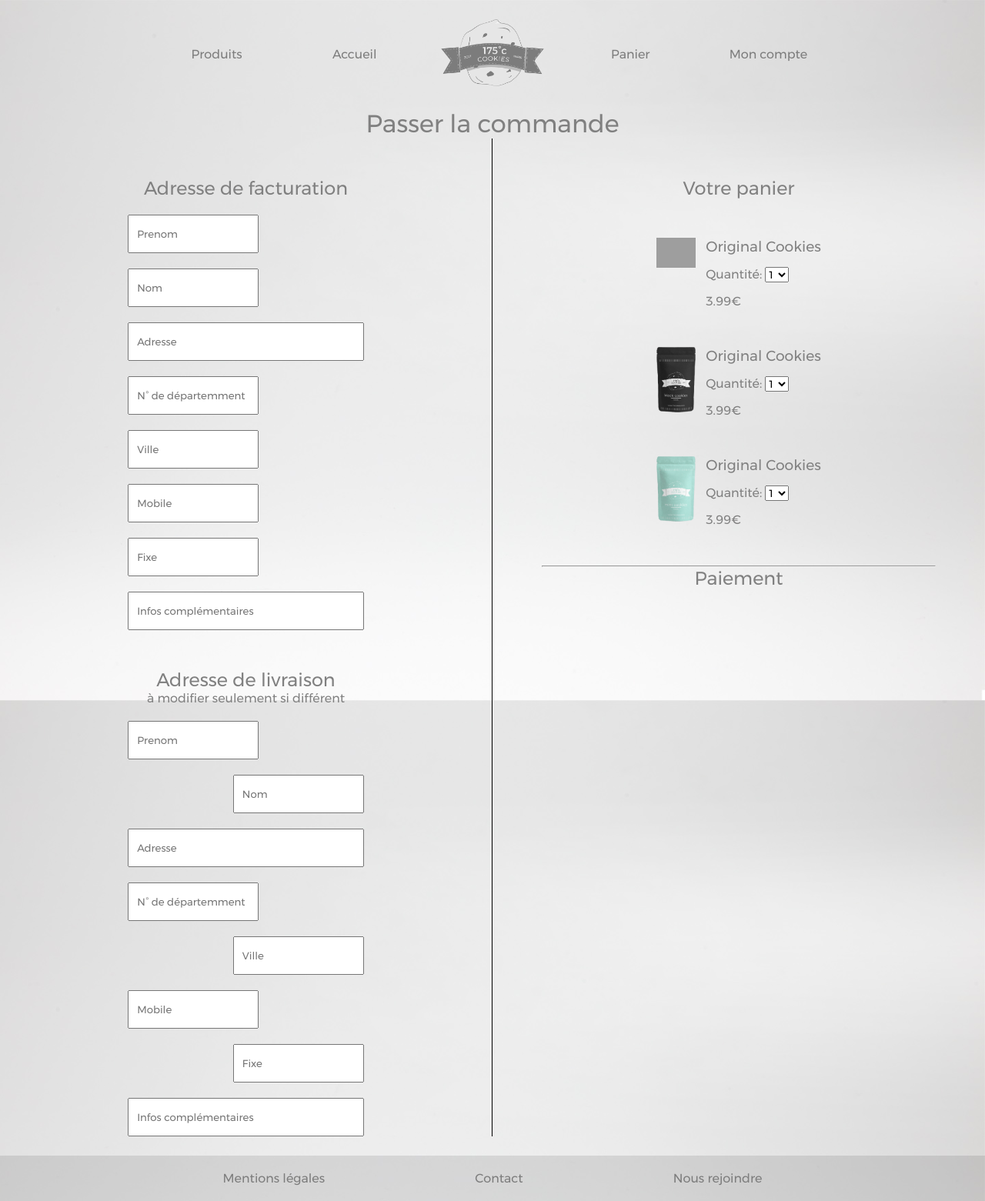
After one commit to UlysseHall/175cookies, a PHP site: page /paiement.php in a window 1280 px wide. The commit adds this page. Shown: the whole page at 77% size. Run offline with PHP 8.4, Linux system fonts and the light colour scheme; grey boxes are pictures that could not be loaded.

Commit message:
page paiement

```diff
--- a/commande.php
+++ b/commande.php
@@ -24,7 +24,7 @@
 
         <input placeholder="confirmation" type="text" name="" value="">
 
-        <button href="#" type="button" name="button">Créer le compte</button>
+        <button href="#" type="button" name="button"><a href="#">Créer le compte</a></button>
 
       </form>
     </div>
@@ -45,7 +45,7 @@
 
       <input placeholder="mot de passe" type="text" name="" value="">
 
-    <button href="#" type="button" name="button">Se connecter</button>
+    <button href="#" type="button" name="button"><a href="#">Se connecter</a></button>
 
     </form>
 
--- /dev/null
+++ b/paiement.php
@@ -0,0 +1,129 @@
+<?php require("header.php"); ?>
+<link rel="stylesheet" href="public/css/paiement.css">
+
+<div class="item_passer-commande">
+  <h1 class="item_commande">Passer la commande</h1>
+</div>
+
+<div class="flex-container-1">
+
+
+<div class="left">
+  <div class="adresse-facturation">
+    <h2>Adresse de facturation</h2>
+      <form class="" action="" method="post">
+
+      <input class="input-left" placeholder="Prenom" type="text" name="" value="">
+
+      <input placeholder="Nom" type="text" name="" value="">
+
+      <input class="total" placeholder="Adresse" type="text" name="" value="">
+
+      <input class="input-left" placeholder="N° de départemment" type="text" name="" value="">
+
+      <input  placeholder="Ville" type="text" name="" value="">
+
+      <input class="input-left" placeholder="Mobile" type="text" name="" value="">
+
+      <input placeholder="Fixe" type="text" name="" value="">
+
+      <input class="total" placeholder="Infos complémentaires" type="text" name="" value="">
+
+      </form>
+  </div>
+
+  <div class="adresse-livraison">
+    <h2>Adresse de livraison</h2>
+    <h4>à modifier seulement si différent</h4>
+
+    <form class="" action="" method="post">
+
+    <input class="input-left"  placeholder="Prenom" type="text" name="" value="">
+
+    <input class="input-right" placeholder="Nom" type="text" name="" value="">
+
+    <input class="total" placeholder="Adresse" type="text" name="" value="">
+
+    <input class="input-left" placeholder="N° de départemment" type="text" name="" value="">
+
+    <input class="input-right"  placeholder="Ville" type="text" name="" value="">
+
+    <input class="input-left" placeholder="Mobile" type="text" name="" value="">
+
+    <input class="input-right" placeholder="Fixe" type="text" name="" value="">
+
+    <input class="total" placeholder="Infos complémentaires" type="text" name="" value="">
+
+    </form>
+  </div>
+</div>
+
+<div class="right">
+  <div class="panier-produits">
+    <h2>Votre panier</h2>
+
+    <div class="list">
+      <figure>
+        <img class="achat" src="public/img-content/classic.png" alt="cookies">
+      </figure>
+      <div class="description">
+      <h3 class="gout">Original Cookies</h3>
+      <p class="quantite">Quantité:
+      <select>
+        <option>1</option>
+        <option>2</option>
+        <option>3</option>
+        <option>4</option>
+        <option>5</option>
+      </select></p>
+      <p class="prix">3.99€</p>
+    </div>
+    </div>
+
+    <div class="list">
+      <figure>
+        <img class="achat" src="public/img-content/black.png" alt="cookies">
+      </figure>
+      <div class="description">
+      <h3 class="gout">Original Cookies</h3>
+      <p class="quantite">Quantité:
+            <select>
+              <option>1</option>
+              <option>2</option>
+              <option>3</option>
+              <option>4</option>
+              <option>5</option>
+            </select></p>
+      <p class="prix">3.99€</p>
+    </div>
+    </div>
+
+    <div class="list">
+      <figure>
+        <img class="achat" src="public/img-content/mint.png" alt="cookies">
+      </figure>
+      <div class="description">
+      <h3 class="gout">Original Cookies</h3>
+      <p class="quantite">Quantité:
+        <select>
+          <option>1</option>
+          <option>2</option>
+          <option>3</option>
+          <option>4</option>
+          <option>5</option>
+        </select></p>
+      <p class="prix">3.99€</p>
+    </div>
+    </div>
+    <hr>
+
+    <h2>Paiement</h2>
+
+  </div>
+
+
+</div>
+
+</div>
+
+<?php require("footer.php"); ?>
--- a/public/css/commande.css
+++ b/public/css/commande.css
@@ -1,6 +1,10 @@
 body {
   background-image: url('../img-layout/bg-grey.jpg');
   color: #808080;
+}
+a {
+  color: #808080;
+  text-decoration: none;
 }
 
 /*----------------PLACEMENT--------------*/
@@ -19,6 +23,7 @@ body {
 }
 .right {
   width: 50%;
+  margin-top: 45px;
 }
 hr {
   display: none;
--- /dev/null
+++ b/public/css/paiement.css
@@ -0,0 +1,96 @@
+body {
+  color: #808080;
+}
+
+/*-----------Passer Commande---------------*/
+.item_passer-commande {
+  width: 100%;
+  text-align: center;
+}
+.flex-container-1 {
+  display: flex;
+}
+.left {
+  width: 50%;
+  border-right: 1px solid black;
+}
+.right {
+  width: 50%;
+}
+.adresse-facturation {
+  display: flex;
+  justify-content: center;
+  flex-direction: column;
+  align-items: center;
+  margin-top: 50px;
+
+}
+
+.adresse-livraison {
+  display: flex;
+  justify-content: center;
+  flex-direction: column;
+  align-items: center;
+  margin-top: 50px;
+}
+form {
+  display: flex;
+  width: 48%;
+  flex-wrap: wrap;
+}
+input {
+  width: 170px;
+  display: flex;
+  justify-content: center;
+  margin-top: 20px;
+  height: 50px;
+  padding: 0 10px 0 10px;
+}
+input.input-right {
+  margin-left: auto;
+}
+input.input-left {
+  margin-right: auto;
+}
+input.total {
+  width: 100%;
+}
+
+
+/*----------------RIGHT-----------*/
+.panier-produits  {
+  display: flex;
+  justify-content: center;
+  flex-direction: column;
+  width: 100%;
+  align-items: center;
+  margin-top: 50px;
+
+}
+.list {
+  width: 50%;
+  flex-wrap: wrap;
+  display: flex;
+  justify-content: center;
+  margin-top: 50px;
+}
+figure {
+  width: 20%;
+}
+img {
+  width: 80%;
+}
+.quantite {
+  margin-top: 15px;
+}
+.prix {
+  margin-top: 15px;
+}
+hr {
+  width: 80%;
+  display: flex;
+  justify-content: center;
+  align-items: center;
+  margin-top: 50px;
+
+}
```
